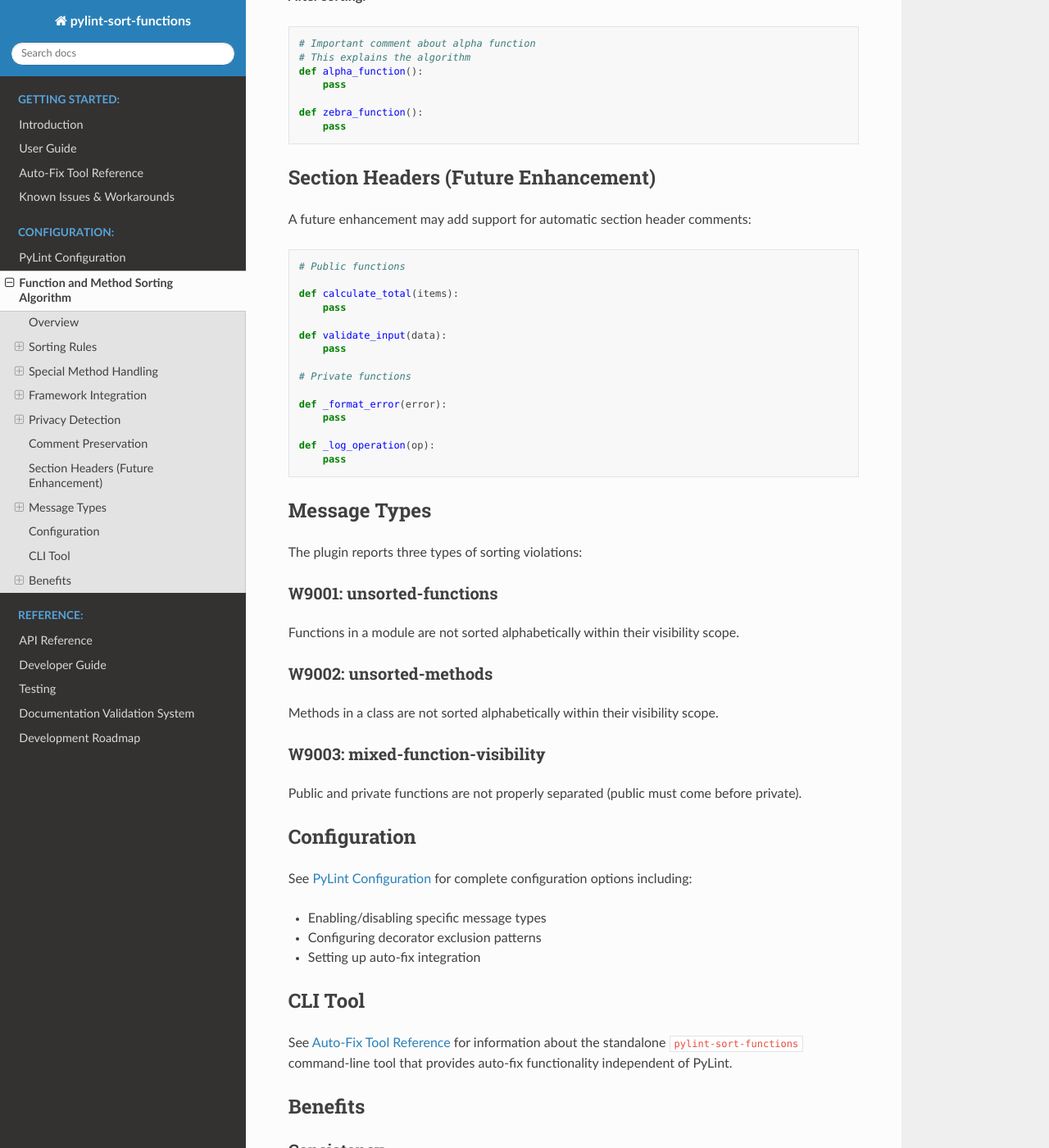
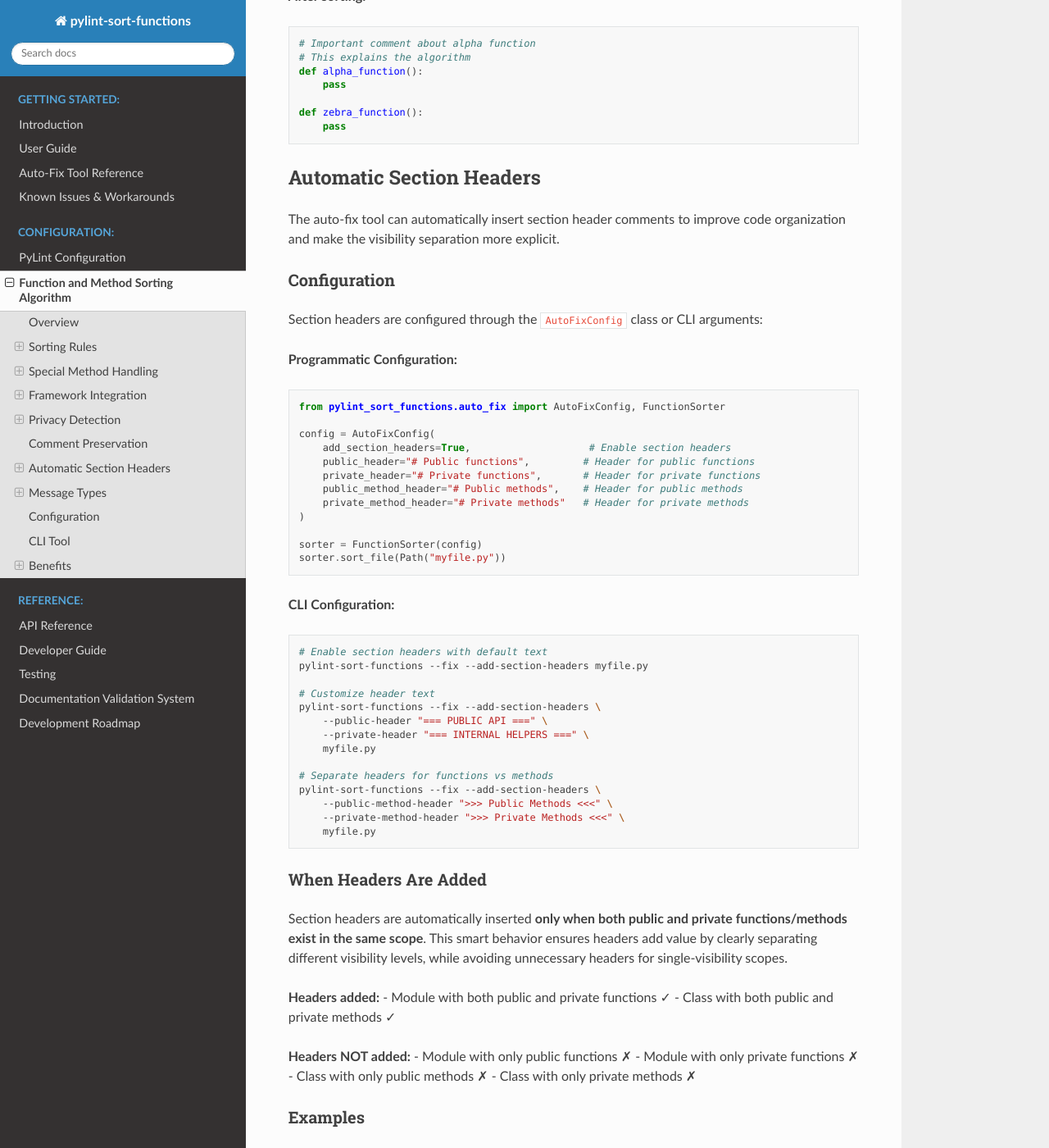
Before and after one commit to hakonhagland/pylint-sort-functions, a Sphinx documentation site: the page built from docs/sorting.rst, in a window 1280 px wide and 1400 px high, scrolled down 3859 px. Shown: the whole window at 82% size. Built offline with Sphinx 7.4.7 and the Read the Docs theme 3.1.0, drawn with Linux system fonts in a browser that asks for light colours; some of the changed text lies outside the part shown.

Commit message:
docs: update documentation for automatic section header feature
- Update docs/developer.rst to reference sorting.rst instead of duplicating content
- Replace 'Future Enhancement' section in docs/sorting.rst with complete implementation docs
- Add comprehensive configuration examples for both CLI and programmatic usage
- Document smart header insertion behavior (only when mixed visibility exists)
- Include before/after examples for functions and methods
- Eliminate content duplication between developer and user documentation

The section header feature is now fully documented as an implemented feature
rather than a future enhancement.

🤖 Generated with [Claude Code](https://claude.ai/code)

Co-Authored-By: Claude <noreply@anthropic.com>

```diff
--- a/docs/sorting.rst
+++ b/docs/sorting.rst
@@ -208,28 +208,147 @@ The auto-fix tool preserves comments associated with functions during reordering
    def zebra_function():
        pass
 
-Section Headers (Future Enhancement)
-------------------------------------
+Automatic Section Headers
+--------------------------
 
-A future enhancement may add support for automatic section header comments:
+The auto-fix tool can automatically insert section header comments to improve code organization
+and make the visibility separation more explicit.
+
+Configuration
+~~~~~~~~~~~~~
+
+Section headers are configured through the ``AutoFixConfig`` class or CLI arguments:
+
+**Programmatic Configuration:**
 
 .. code-block:: python
 
+   from pylint_sort_functions.auto_fix import AutoFixConfig, FunctionSorter
+
+   config = AutoFixConfig(
+       add_section_headers=True,                    # Enable section headers
+       public_header="# Public functions",         # Header for public functions
+       private_header="# Private functions",       # Header for private functions
+       public_method_header="# Public methods",    # Header for public methods
+       private_method_header="# Private methods"   # Header for private methods
+   )
+
+   sorter = FunctionSorter(config)
+   sorter.sort_file(Path("myfile.py"))
+
+**CLI Configuration:**
+
+.. code-block:: bash
+
+   # Enable section headers with default text
+   pylint-sort-functions --fix --add-section-headers myfile.py
+
+   # Customize header text
+   pylint-sort-functions --fix --add-section-headers \
+       --public-header "=== PUBLIC API ===" \
+       --private-header "=== INTERNAL HELPERS ===" \
+       myfile.py
+
+   # Separate headers for functions vs methods
+   pylint-sort-functions --fix --add-section-headers \
+       --public-method-header ">>> Public Methods <<<" \
+       --private-method-header ">>> Private Methods <<<" \
+       myfile.py
+
+When Headers Are Added
+~~~~~~~~~~~~~~~~~~~~~~~
+
+Section headers are automatically inserted **only when both public and private functions/methods
+exist in the same scope**. This smart behavior ensures headers add value by clearly separating
+different visibility levels, while avoiding unnecessary headers for single-visibility scopes.
+
+**Headers added:**
+- Module with both public and private functions ✓
+- Class with both public and private methods ✓
+
+**Headers NOT added:**
+- Module with only public functions ✗
+- Module with only private functions ✗
+- Class with only public methods ✗
+- Class with only private methods ✗
+
+Examples
+~~~~~~~~
+
+**Before auto-fix (unsorted mixed functions):**
+
+.. code-block:: python
+
+   """User management module."""
+
+   def zebra_function():
+       """A public function."""
+       return "zebra"
+
+   def alpha_function():
+       """Another public function."""
+       return "alpha"
+
+   def _zebra_private():
+       """A private helper function."""
+       return "_zebra"
+
+   def _alpha_private():
+       """Another private helper."""
+       return "_alpha"
+
+**After auto-fix with section headers enabled:**
+
+.. code-block:: python
+
+   """User management module."""
+
    # Public functions
 
-   def calculate_total(items):
-       pass
+   def alpha_function():
+       """Another public function."""
+       return "alpha"
 
-   def validate_input(data):
-       pass
+   def zebra_function():
+       """A public function."""
+       return "zebra"
+
 
    # Private functions
 
-   def _format_error(error):
-       pass
+   def _alpha_private():
+       """Another private helper."""
+       return "_alpha"
 
-   def _log_operation(op):
-       pass
+   def _zebra_private():
+       """A private helper function."""
+       return "_zebra"
+
+**Class method example:**
+
+.. code-block:: python
+
+   class UserService:
+       """Service for user management."""
+
+       # Public methods
+
+       def create_user(self, data):
+           return self._validate_user_data(data)
+
+       def get_user(self, user_id):
+           return self._fetch_from_db(user_id)
+
+
+       # Private methods
+
+       def _fetch_from_db(self, user_id):
+           # Database access logic
+           pass
+
+       def _validate_user_data(self, data):
+           # Validation logic
+           pass
 
 Message Types
 -------------
```
Also changed, not shown: docs/developer.rst (+9 -29 lines).
